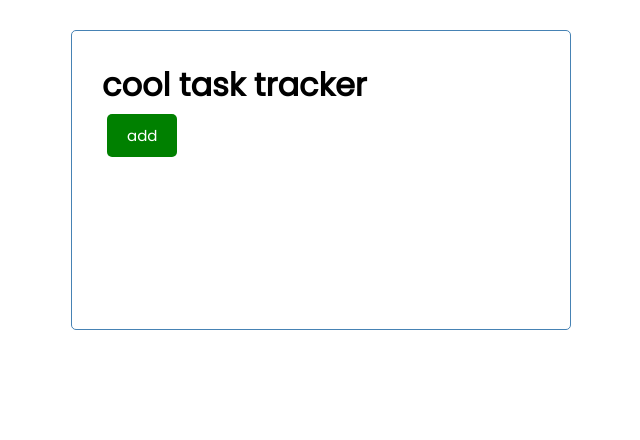
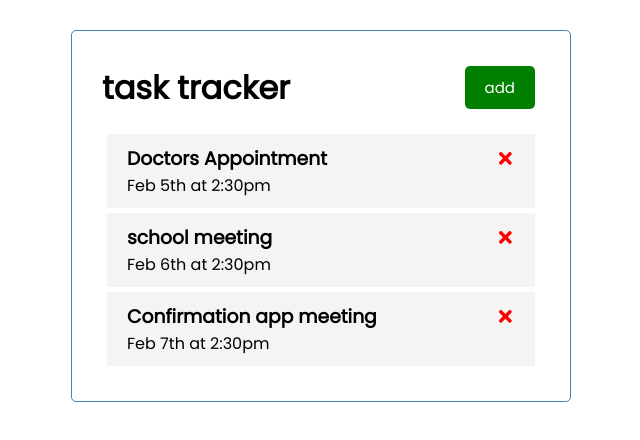
Before and after one commit to Med-MG/react-task-tracker, a React (Create React App) app: page / in a window 1280 px wide. Shown: the top 440 px of the page, without its empty margins (319-959 px from the left). Built offline with nearby package versions, Linux system fonts and the light colour scheme.

Commit message:
saperated tasks into a task component and put the tasks state in app.js

```diff
--- a/package.json
+++ b/package.json
@@ -8,6 +8,7 @@
     "@testing-library/user-event": "^12.1.10",
     "react": "^17.0.1",
     "react-dom": "^17.0.1",
+    "react-icons": "^4.1.0",
     "react-scripts": "4.0.3",
     "web-vitals": "^1.0.1"
   },
--- a/src/App.js
+++ b/src/App.js
@@ -1,9 +1,31 @@
 import Header from './components/Header'
-
+import Tasks from './components/Tasks'
+import { useState } from 'react'
 const App = () => {
+  const [tasks, setTasks] = useState([
+    {
+        id: 1,
+        text: 'Doctors Appointment',
+        day: 'Feb 5th at 2:30pm',
+        reminder: true,
+    },
+    {
+        id: 12,
+        text: 'school meeting',
+        day: 'Feb 6th at 2:30pm',
+        reminder: true,
+    },
+    {
+        id: 13,
+        text: 'Confirmation app meeting',
+        day: 'Feb 7th at 2:30pm',
+        reminder: true,
+    }
+])
   return (
     <div className="container">
-      <Header title='cool task tracker' />
+      <Header title='task tracker' />
+      <Tasks tasks={tasks} />
     </div>
   )
 }
--- a/src/components/Header.js
+++ b/src/components/Header.js
@@ -7,7 +7,7 @@
         console.log("Clicked");
     }
     return (
-        <header>
+        <header className='header'>
             <h1>{title}</h1>
             <Button  onClick={onClick} color="green" text="add" />
         </header>
--- /dev/null
+++ b/src/components/Task.js
@@ -0,0 +1,12 @@
+
+import { FaTimes } from 'react-icons/fa'
+const Task = ({task}) => {
+    return (
+        <div className="task">
+            <h3>{task.text} <FaTimes style={{color:'red', cursor:'pointer'}} /></h3>
+            <p>{task.day}</p>
+        </div>
+)
+}
+
+export default Task
--- /dev/null
+++ b/src/components/Tasks.js
@@ -0,0 +1,14 @@
+import Task from './Task'
+
+const Tasks = ({tasks}) => {
+
+    return (
+        <>
+            {tasks.map((task) => (
+            <Task key={task.id} task={task}  />
+            ))}
+        </>
+    )
+}
+
+export default Tasks
```
Also changed, not shown: 1 other file (tests, documents, lock files or other folders).
